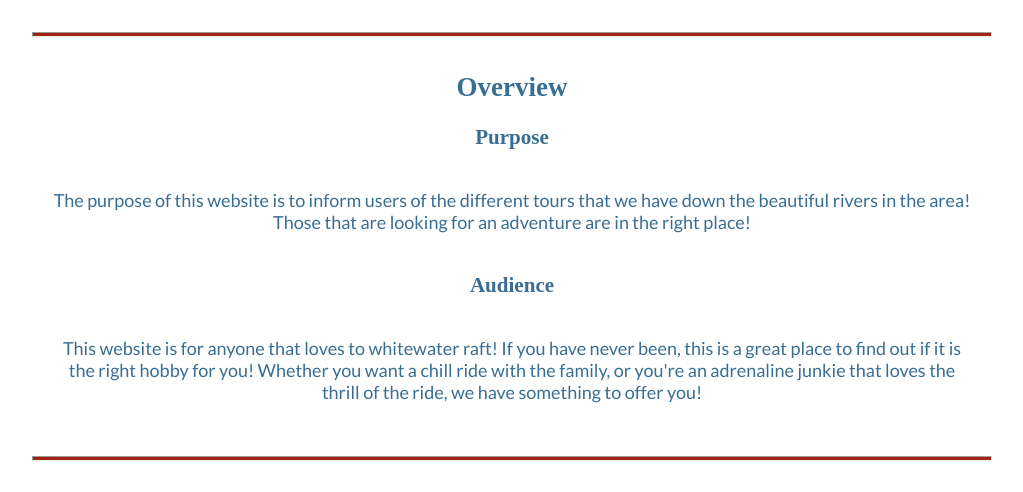
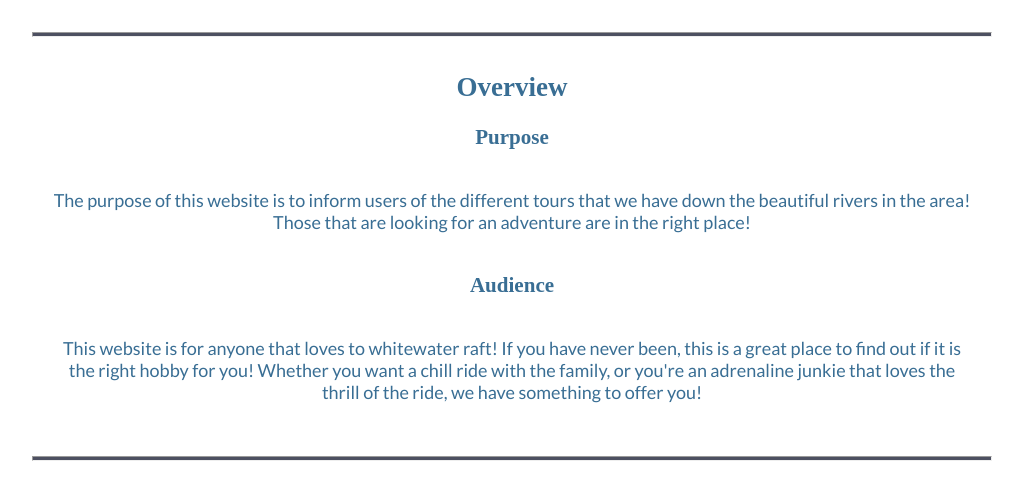
Before and after one commit to calebalm138/wdd130, a plain HTML site: page wwr/site-plan-rafting.html in a window 1280 px wide. Shown: the part 308-800 px from the top of the page, without its empty margins (128-1151 px from the left). Drawn offline with Linux system fonts and the light colour scheme; a web font is replaced by a local one.

Commit message:
added color codes to css file

```diff
--- a/wwr/styles/site-plan-rafting.css
+++ b/wwr/styles/site-plan-rafting.css
@@ -6,9 +6,9 @@ Fonts are separated by a & */
 
 :root {
   /* change the values below to your colors from your palette */
-  --primary-color: #396E94   ;
-  --secondary-color: #E7C24F ;
-  --accent1-color: #A42212;
+  --primary-color: #5C80BC   ;
+  --secondary-color: #E7E247 ;
+  --accent1-color: #4D5061;
   --accent2-color: white;
 
   /* change the values below to your chosen font(s) */
```
